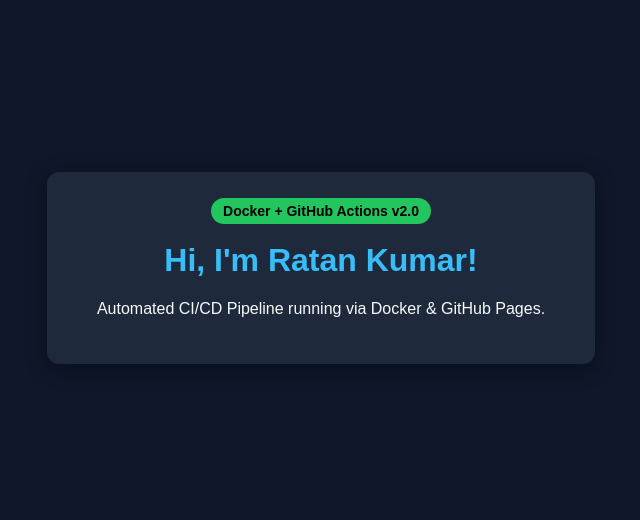
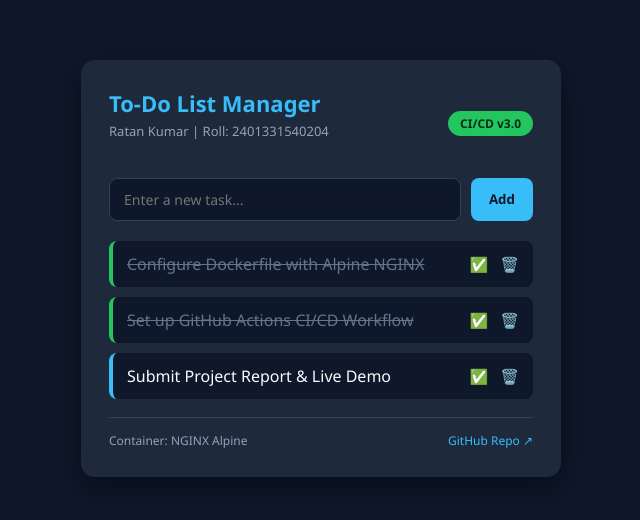
Before and after one commit to kumarratan00941-rgb/devops-auto-deploy, a plain HTML site: page index.html in a window 1280 px wide. Shown: the part 132-652 px from the top of the page, without its empty margins (319-959 px from the left). Drawn offline with Linux system fonts and the light colour scheme.

Commit message:
Added working To-Do List web app

```diff
--- a/index.html
+++ b/index.html
@@ -3,41 +3,169 @@
 <head>
   <meta charset="UTF-8">
   <meta name="viewport" content="width=device-width, initial-scale=1.0">
-    <title>Ratan Kumar | DevOps CI/CD</title>
+  <title>To-Do List Web App | Ratan Kumar</title>
   <style>
+    * { box-sizing: border-box; margin: 0; padding: 0; font-family: 'Segoe UI', Arial, sans-serif; }
     body {
-            font-family: Arial, sans-serif;
-            background-color: #0f172a;
+      background: #0f172a;
       color: #f8fafc;
       display: flex;
       justify-content: center;
       align-items: center;
-            height: 100vh;
-            margin: 0;
+      min-height: 100vh;
+      padding: 20px;
     }
-        .card {
+    .app-container {
       background: #1e293b;
-            padding: 30px 50px;
-            border-radius: 12px;
-            text-align: center;
-            box-shadow: 0 4px 20px rgba(0,0,0,0.4);
+      width: 100%;
+      max-width: 480px;
+      padding: 28px;
+      border-radius: 14px;
+      box-shadow: 0 10px 30px rgba(0,0,0,0.45);
     }
-        h1 { color: #38bdf8; }
+    .header {
+      display: flex;
+      justify-content: space-between;
+      align-items: center;
+      margin-bottom: 18px;
+    }
     .badge {
       background: #22c55e;
-            color: #000;
-            padding: 5px 12px;
+      color: #052e16;
+      padding: 4px 12px;
       border-radius: 20px;
+      font-size: 12px;
       font-weight: bold;
+    }
+    h2 { color: #38bdf8; font-size: 22px; margin-bottom: 4px; }
+    .subtitle { color: #94a3b8; font-size: 13px; margin-bottom: 20px; }
+    .input-box {
+      display: flex;
+      gap: 10px;
+      margin-bottom: 20px;
+    }
+    input {
+      flex: 1;
+      padding: 11px 14px;
+      border-radius: 8px;
+      border: 1px solid #334155;
+      background: #0f172a;
+      color: #fff;
       font-size: 14px;
     }
+    button.add-btn {
+      background: #38bdf8;
+      color: #0f172a;
+      border: none;
+      padding: 11px 18px;
+      border-radius: 8px;
+      font-weight: bold;
+      cursor: pointer;
+    }
+    button.add-btn:hover { background: #7dd3fc; }
+    ul { list-style: none; }
+    li {
+      background: #0f172a;
+      padding: 12px 14px;
+      border-radius: 8px;
+      margin-bottom: 10px;
+      display: flex;
+      justify-content: space-between;
+      align-items: center;
+      border-left: 4px solid #38bdf8;
+    }
+    li.completed span { text-decoration: line-through; color: #64748b; }
+    li.completed { border-left-color: #22c55e; }
+    .actions button {
+      background: none;
+      border: none;
+      cursor: pointer;
+      font-size: 15px;
+      margin-left: 8px;
+    }
+    .footer {
+      margin-top: 18px;
+      padding-top: 14px;
+      border-top: 1px solid #334155;
+      display: flex;
+      justify-content: space-between;
+      font-size: 12px;
+      color: #94a3b8;
+    }
+    .footer a { color: #38bdf8; text-decoration: none; }
   </style>
 </head>
 <body>
-    <div class="card">
-        <span class="badge">Docker + GitHub Actions v2.0</span>
-        <h1>Hi, I'm Ratan Kumar!</h1>
-        <p>Automated CI/CD Pipeline running via Docker & GitHub Pages.</p>
+  <div class="app-container">
+    <div class="header">
+      <div>
+        <h2>To-Do List Manager</h2>
+        <div class="subtitle">Ratan Kumar | Roll: 2401331540204</div>
       </div>
+      <span class="badge">CI/CD v3.0</span>
+    </div>
+
+    <div class="input-box">
+      <input type="text" id="taskInput" placeholder="Enter a new task...">
+      <button class="add-btn" onclick="addTask()">Add</button>
+    </div>
+
+    <ul id="taskList"></ul>
+
+    <div class="footer">
+      <span>Container: NGINX Alpine</span>
+      <a href="https://github.com/kumarratan00941-rgb/devops-auto-deploy" target="_blank">GitHub Repo ↗</a>
+    </div>
+  </div>
+
+  <script>
+    let tasks = JSON.parse(localStorage.getItem('devopsTasks')) || [
+      { text: 'Configure Dockerfile with Alpine NGINX', done: true },
+      { text: 'Set up GitHub Actions CI/CD Workflow', done: true },
+      { text: 'Submit Project Report & Live Demo', done: false }
+    ];
+
+    function renderTasks() {
+      const list = document.getElementById('taskList');
+      list.innerHTML = '';
+      tasks.forEach((task, index) => {
+        const li = document.createElement('li');
+        if (task.done) li.classList.add('completed');
+        li.innerHTML = `
+          <span onclick="toggleTask(${index})" style="cursor:pointer;">${task.text}</span>
+          <div class="actions">
+            <button onclick="toggleTask(${index})" title="Complete">✅</button>
+            <button onclick="deleteTask(${index})" title="Delete">🗑️</button>
+          </div>
+        `;
+        list.appendChild(li);
+      });
+      localStorage.setItem('devopsTasks', JSON.stringify(tasks));
+    }
+
+    function addTask() {
+      const input = document.getElementById('taskInput');
+      if (input.value.trim() === '') return;
+      tasks.push({ text: input.value.trim(), done: false });
+      input.value = '';
+      renderTasks();
+    }
+
+    function toggleTask(index) {
+      tasks[index].done = !tasks[index].done;
+      renderTasks();
+    }
+
+    function deleteTask(index) {
+      tasks.splice(index, 1);
+      renderTasks();
+    }
+
+    document.getElementById('taskInput').addEventListener('keypress', function(e) {
+      if (e.key === 'Enter') addTask();
+    });
+
+    renderTasks();
+  </script>
 </body>
 </html>
```
Lines whose indentation alone changed are shown as unchanged.
